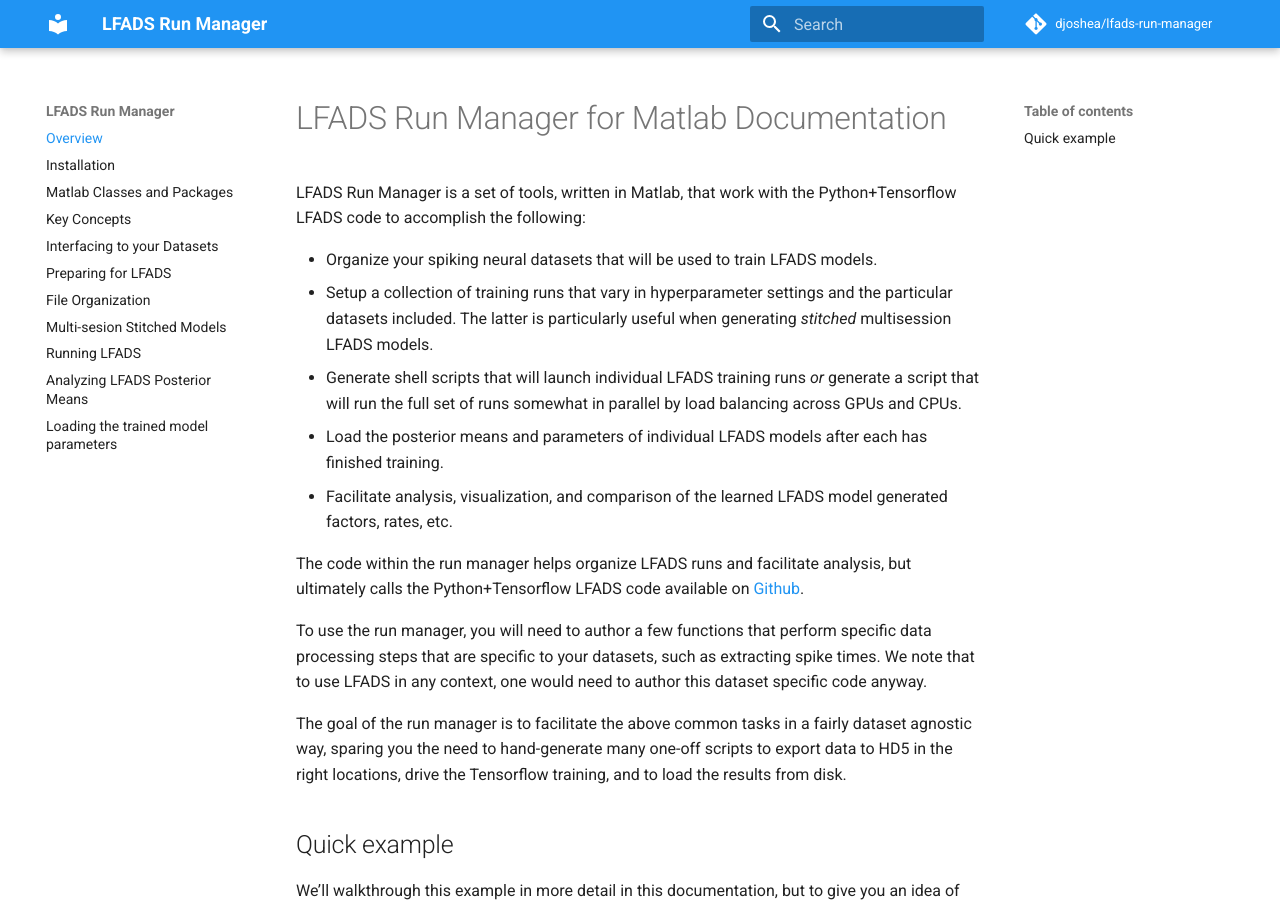
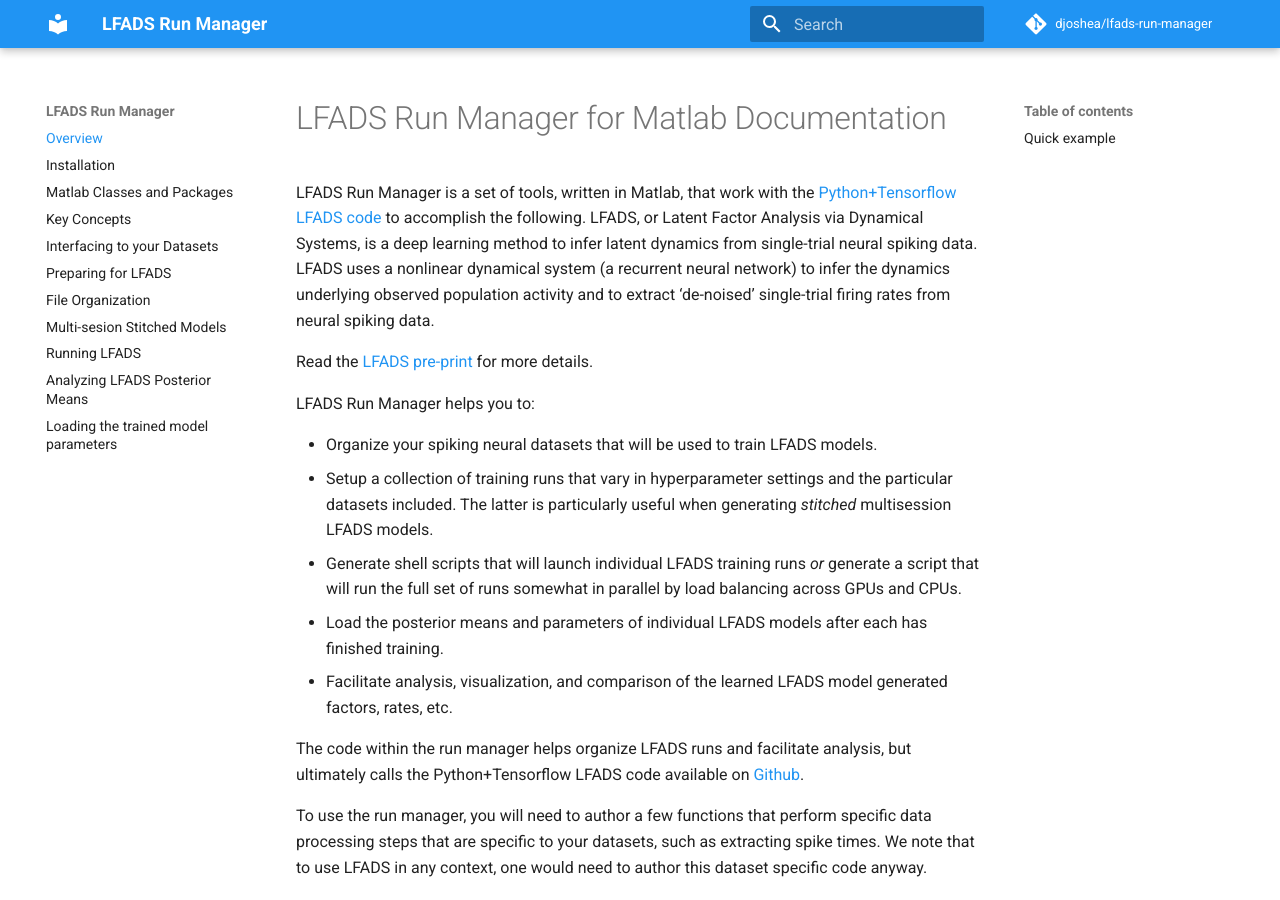
Before and after one commit to lfads/lfads-run-manager, an MkDocs documentation site: the page built from docs/index.md, in a window 1280 px wide and 900 px high. Built offline with MkDocs 1.6.1 and Material for MkDocs 9.7.7, drawn with Linux system fonts in a browser that asks for light colours; comment, search, counter and statistics services are not loaded; old or Windows-style settings are respelled for this version of MkDocs; some of the changed text lies outside the part shown.

Commit message:
Updating docs

```diff
--- a/docs/index.md
+++ b/docs/index.md
@@ -1,6 +1,10 @@
 # LFADS Run Manager for Matlab Documentation
 
-LFADS Run Manager is a set of tools, written in Matlab, that work with the Python+Tensorflow LFADS code to accomplish the following:
+LFADS Run Manager is a set of tools, written in Matlab, that work with the [Python+Tensorflow LFADS code](https://github.com/tensorflow/models/tree/master/research/lfads) to accomplish the following. LFADS, or Latent Factor Analysis via Dynamical Systems, is a deep learning method to infer latent dynamics from single-trial neural spiking data. LFADS uses a nonlinear dynamical system (a recurrent neural network) to infer the dynamics underlying observed population activity and to extract ‘de-noised’ single-trial firing rates from neural spiking data.
+
+Read the [LFADS pre-print](https://www.biorxiv.org/content/early/2017/06/20/152884) for more details.
+
+LFADS Run Manager helps you to:
 
 * Organize your spiking neural datasets that will be used to train LFADS models.
 * Setup a collection of training runs that vary in hyperparameter settings and the particular datasets included. The latter is particularly useful when generating _stitched_ multisession LFADS models.
--- a/mkdocs.yml
+++ b/mkdocs.yml
@@ -1,4 +1,6 @@
 site_name: LFADS Run Manager
+site_description: Documentation of LFADS Run Manager for Matlab
+site_author: Daniel J. O'Shea
 theme: 'material'
 
 repo_name: 'djoshea/lfads-run-manager'
@@ -37,4 +39,8 @@ pages:
   - Analyzing LFADS Posterior Means: analysis.md
   - Loading the trained model parameters: trained_params.md
 
-copyright: 'Copyright &copy; 2017 &mdash; Daniel O&#39;Shea'
+copyright: 'Copyright &copy; 2017 &mdash; Daniel J. O&#39;Shea'
+
+google_analytics:
+  - 'UA-322693-7'
+  - 'djoshea.github.io'
```
